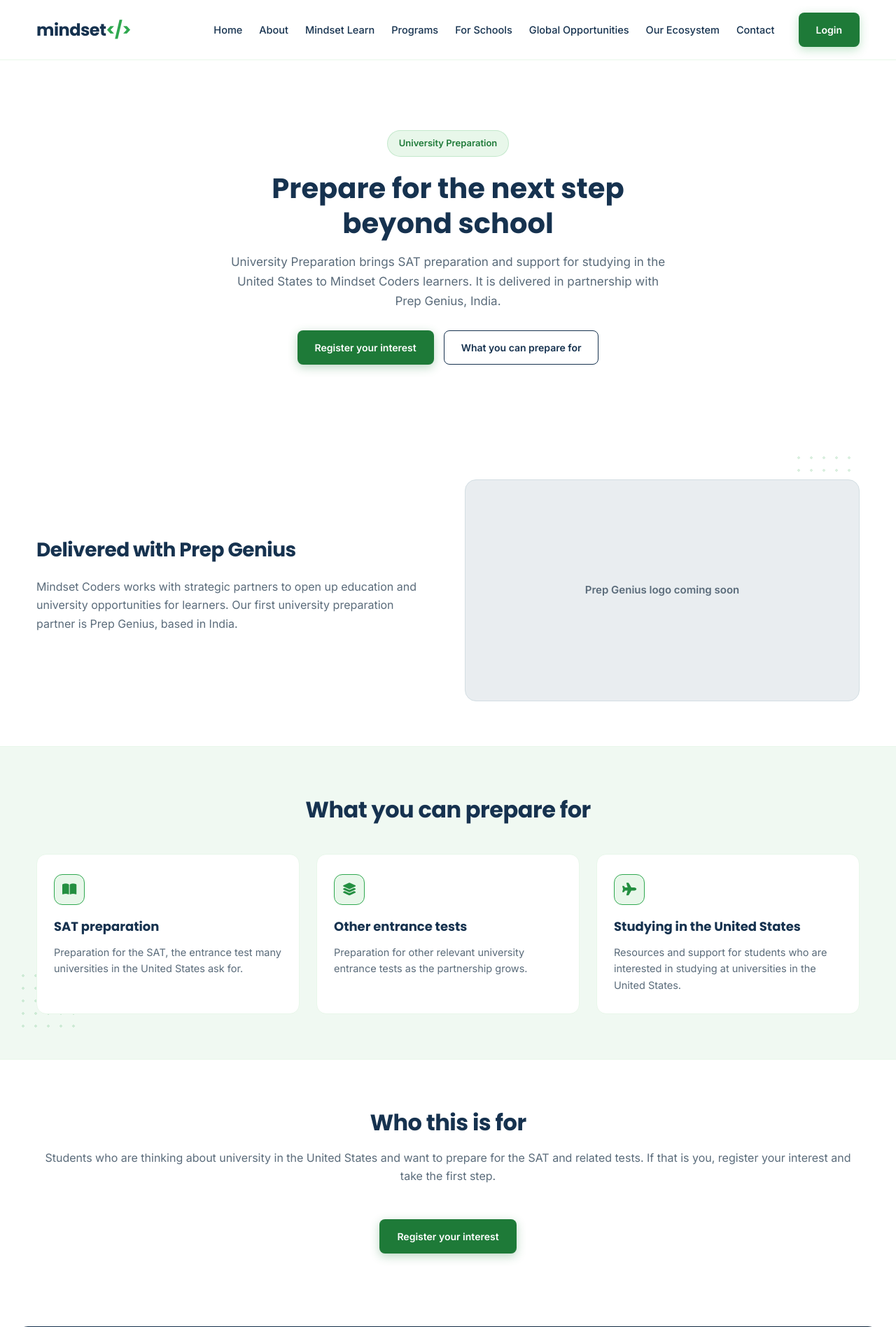
After one commit to MarthaMuronji/Mindset-Coders, a Django app: page /university-preparation/ in a window 1280 px wide. The commit adds this page. Shown: the top 1896 px of the page at 70% size. Run offline with Django 5.2, Linux system fonts and the light colour scheme.

Commit message:
Add University Preparation page

```diff
--- a/core/urls.py
+++ b/core/urls.py
@@ -17,6 +17,7 @@
     path('for-learners/', views.for_learners, name='for_learners'),
     path('partners/', views.partners, name='partners'),
     path('innovators-circle/', views.innovators_circle, name='innovators_circle'),
+    path('university-preparation/', views.university_preparation, name='university_preparation'),
     path('resources/', views.resources, name='resources'),
     path('blog/', views.blog, name='blog'),
     path('blog/<slug:slug>/', views.blog_detail, name='blog_detail'),
--- a/core/views.py
+++ b/core/views.py
@@ -56,6 +56,9 @@
 def innovators_circle(request):
     return render(request, 'innovators_circle.html')
 
+def university_preparation(request):
+    return render(request, 'university_preparation.html')
+
 def blog(request):
     posts = Post.objects.filter(published=True)
     return render(request, 'blog.html', {'posts': posts})
--- a/static/css/style.css
+++ b/static/css/style.css
@@ -2149,3 +2149,42 @@
         text-align: center;
     }
 }
+
+/* ===== University Preparation page ===== */
+
+/* Anchor target clears the sticky header */
+#what-you-can-prepare-for {
+    scroll-margin-top: 100px;
+}
+
+/* Green button using the sitewide #1E7A38 green (white text on it, 5.4:1) */
+.btn-green {
+    background: var(--green-btn);
+    color: var(--white);
+    box-shadow: 0 4px 14px rgba(30, 122, 56, 0.3);
+}
+
+.btn-green:hover {
+    background: var(--green-btn-hover);
+}
+
+/* Grey placeholder block until the Prep Genius logo asset arrives */
+.logo-placeholder {
+    background: #E9EDF0;
+    border: 1px solid #D3DEE3;
+    border-radius: 16px;
+    aspect-ratio: 16 / 9;
+    display: flex;
+    align-items: center;
+    justify-content: center;
+    text-align: center;
+    padding: 24px;
+    color: var(--text-muted);
+    font-size: 15px;
+    font-weight: 600;
+}
+
+/* Cards sit below the section heading */
+.build-cards-grid.prep-grid {
+    margin-top: 36px;
+}
--- a/templates/base.html
+++ b/templates/base.html
@@ -68,6 +68,7 @@
     <li><a href="{% url 'for_learners' %}">For Learners</a></li>
     <li><a href="{% url 'competitions' %}">Competitions</a></li>
     <li><a href="{% url 'innovators_circle' %}">Innovators' Circle</a></li>
+    <li><a href="{% url 'university_preparation' %}">University Preparation</a></li>
 </ul>
 
         <p class="footer-copy">&copy; {% now "Y" %} Mindset Coders Uganda. Think. Code. Create. Solve.</p>
--- a/templates/home.html
+++ b/templates/home.html
@@ -163,8 +163,7 @@
                 <div class="why-icon home-duo-card-icon" aria-hidden="true"><i class="fa-solid fa-graduation-cap"></i></div>
                 <h2>Prepare for university, from here</h2>
                 <p>Through our partnership with Prep Genius in India, students can prepare for the SAT and other entrance tests, with support for studying at universities in the United States.</p>
-                <!-- TODO: link to University Preparation page when built -->
-                <a href="{% url 'contact' %}" class="btn btn-primary">Explore University Preparation</a>
+                <a href="{% url 'university_preparation' %}" class="btn btn-primary">Explore University Preparation</a>
             </div>
         </article>
     </div>
--- /dev/null
+++ b/templates/university_preparation.html
@@ -0,0 +1,68 @@
+{% extends 'base.html' %}
+
+{% block title %}University Preparation | Mindset Coders Uganda{% endblock %}
+{% block meta_description %}University Preparation brings SAT preparation and support for studying in the United States to Mindset Coders learners. It is delivered in partnership with Prep Genius, India.{% endblock %}
+
+{% block content %}
+
+<section class="about-hero reveal">
+    <span class="badge">University Preparation</span>
+    <h1>Prepare for the next step beyond school</h1>
+    <p>University Preparation brings SAT preparation and support for studying in the United States to Mindset Coders learners. It is delivered in partnership with Prep Genius, India.</p>
+    <div class="hero-actions">
+        <a href="{% url 'contact' %}" class="btn btn-green">Register your interest</a>
+        <a href="#what-you-can-prepare-for" class="btn btn-outline">What you can prepare for</a>
+    </div>
+</section>
+
+<section class="home-section section-decor reveal">
+    <div class="dot-grid dot-grid--section dot-grid--section-tr" aria-hidden="true"></div>
+    <div class="section-split">
+        <div class="section-split-text">
+            <h2>Delivered with Prep Genius</h2>
+            <p>Mindset Coders works with strategic partners to open up education and university opportunities for learners. Our first university preparation partner is Prep Genius, based in India.</p>
+        </div>
+        <div class="logo-placeholder">Prep Genius logo coming soon</div>
+    </div>
+</section>
+
+<section class="home-section section-tint section-decor reveal" id="what-you-can-prepare-for">
+    <div class="dot-grid dot-grid--section dot-grid--section-bl" aria-hidden="true"></div>
+    <h2>What you can prepare for</h2>
+    <div class="build-cards-grid prep-grid">
+        <div class="build-card reveal reveal-delay-1">
+            <div class="why-icon" aria-hidden="true"><i class="fa-solid fa-book-open"></i></div>
+            <h3>SAT preparation</h3>
+            <p>Preparation for the SAT, the entrance test many universities in the United States ask for.</p>
+        </div>
+        <div class="build-card reveal reveal-delay-2">
+            <div class="why-icon" aria-hidden="true"><i class="fa-solid fa-layer-group"></i></div>
+            <h3>Other entrance tests</h3>
+            <p>Preparation for other relevant university entrance tests as the partnership grows.</p>
+        </div>
+        <div class="build-card reveal reveal-delay-3">
+            <div class="why-icon" aria-hidden="true"><i class="fa-solid fa-plane"></i></div>
+            <h3>Studying in the United States</h3>
+            <p>Resources and support for students who are interested in studying at universities in the United States.</p>
+        </div>
+    </div>
+</section>
+
+<section class="home-section reveal">
+    <h2>Who this is for</h2>
+    <p class="section-subtitle">Students who are thinking about university in the United States and want to prepare for the SAT and related tests. If that is you, register your interest and take the first step.</p>
+    <div class="section-cta-wrap">
+        <a href="{% url 'contact' %}" class="btn btn-green">Register your interest</a>
+    </div>
+</section>
+
+<section class="cta-banner reveal">
+    <h2>Ready to take the next step?</h2>
+    <p>Register your interest in University Preparation, or explore the other opportunities Mindset Coders opens up for learners.</p>
+    <div class="cta-banner-actions">
+        <a href="{% url 'contact' %}" class="btn btn-green">Register your interest</a>
+        <a href="{% url 'global_opportunities' %}" class="btn btn-outline btn-outline-light">Explore Global Opportunities</a>
+    </div>
+</section>
+
+{% endblock %}
```
